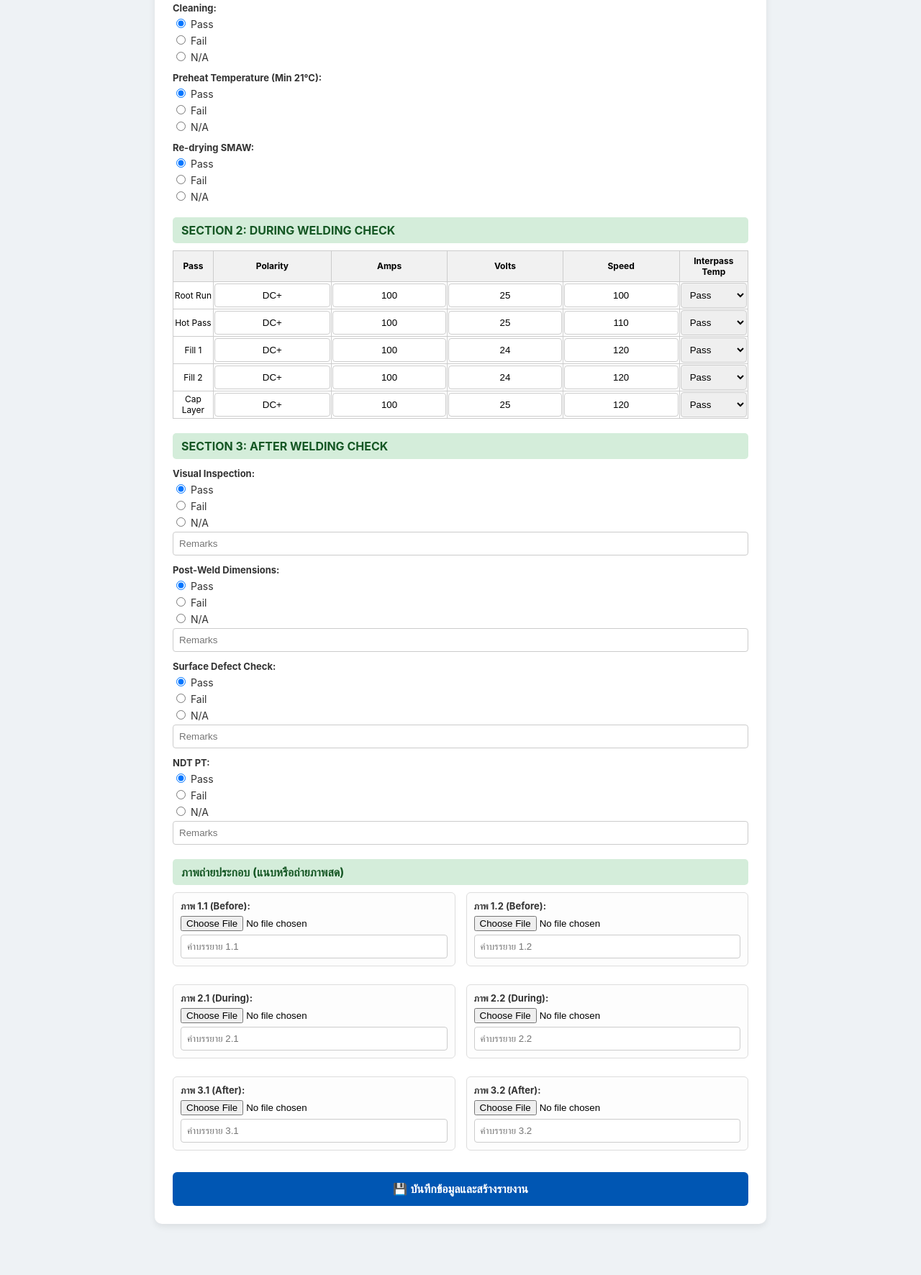
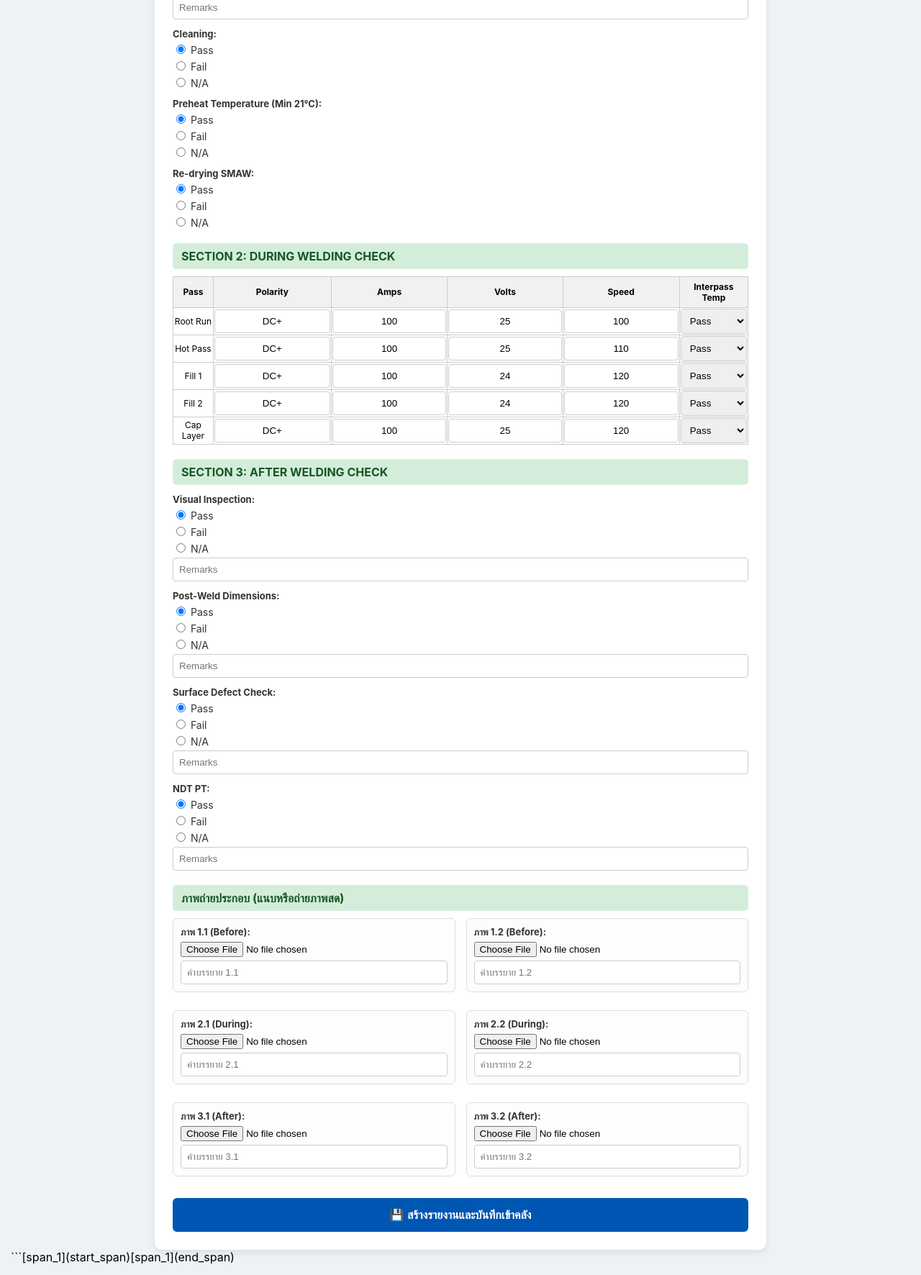
Before and after one commit to nlapongsai-hub/welding-system, a plain HTML site: page welding_system/index.html in a window 1280 px wide. Shown: the part 816-2588 px from the top of the page at 72% size. Before the commit the page ends 2532 px from the top, so only its background shows below. Drawn offline with Linux system fonts and the light colour scheme.

Commit message:
Update index.html

````diff
--- a/welding_system/index.html
+++ b/welding_system/index.html
@@ -21,12 +21,15 @@
         table, th, td { border: 1px solid #ccc; text-align: center; }
         th { background: #f1f1f1; padding: 6px; }
         td input { border: none; text-align: center; width: 90%; }
+        @media (max-width: 600px) { .grid-2 { grid-template-columns: 1fr; } .container { padding: 15px; } }
+        .table-scroll { overflow-x: auto; }
     </style>
 </head>
 <body>
 
 <div class="container">
     <h2>แบบฟอร์มตรวจเช็คงานเชื่อม (BSC)</h2>
+    <p style="text-align:center"><a href="/reports">เปิดคลังรายงานย้อนหลัง</a></p>
     <form action="/submit" method="post" enctype="multipart/form-data">
 
         <!-- HEADER -->
@@ -95,7 +98,7 @@
 
         <!-- SECTION 2 -->
         <div class="section-title">SECTION 2: DURING WELDING CHECK</div>
-        <table>
+        <div class="table-scroll"><table>
             <tr>
                 <th>Pass</th><th>Polarity</th><th>Amps</th><th>Volts</th><th>Speed</th><th>Interpass Temp</th>
             </tr>
@@ -139,7 +142,7 @@
                 <td><input type="text" name="p5_spd" value="120"></td>
                 <td><select name="p5_res"><option value="Pass">Pass</option><option value="Fail">Fail</option></select></td>
             </tr>
-        </table>
+        </table></div>
 
         <!-- SECTION 3 -->
         <div class="section-title">SECTION 3: AFTER WELDING CHECK</div>
@@ -216,9 +219,22 @@
             </div>
         </div>
 
-        <button type="submit" class="submit-btn">💾 บันทึกข้อมูลและสร้างรายงาน</button>
+        <button type="submit" class="submit-btn">💾 สร้างรายงานและบันทึกเข้าคลัง</button>
     </form>
 </div>
 
+<script>
+document.querySelector('form').addEventListener('submit', function() {
+  const button = this.querySelector('button[type="submit"]');
+  button.disabled = true;
+  button.textContent = 'กำลังสร้างและบันทึกรายงาน กรุณารอสักครู่…';
+});
+window.addEventListener('pageshow', function() {
+  const button = document.querySelector('button[type="submit"]');
+  button.disabled = false;
+  button.textContent = '💾 สร้างรายงานและบันทึกเข้าคลัง';
+});
+</script>
 </body>
 </html>
+```[span_1](start_span)[span_1](end_span)
````
